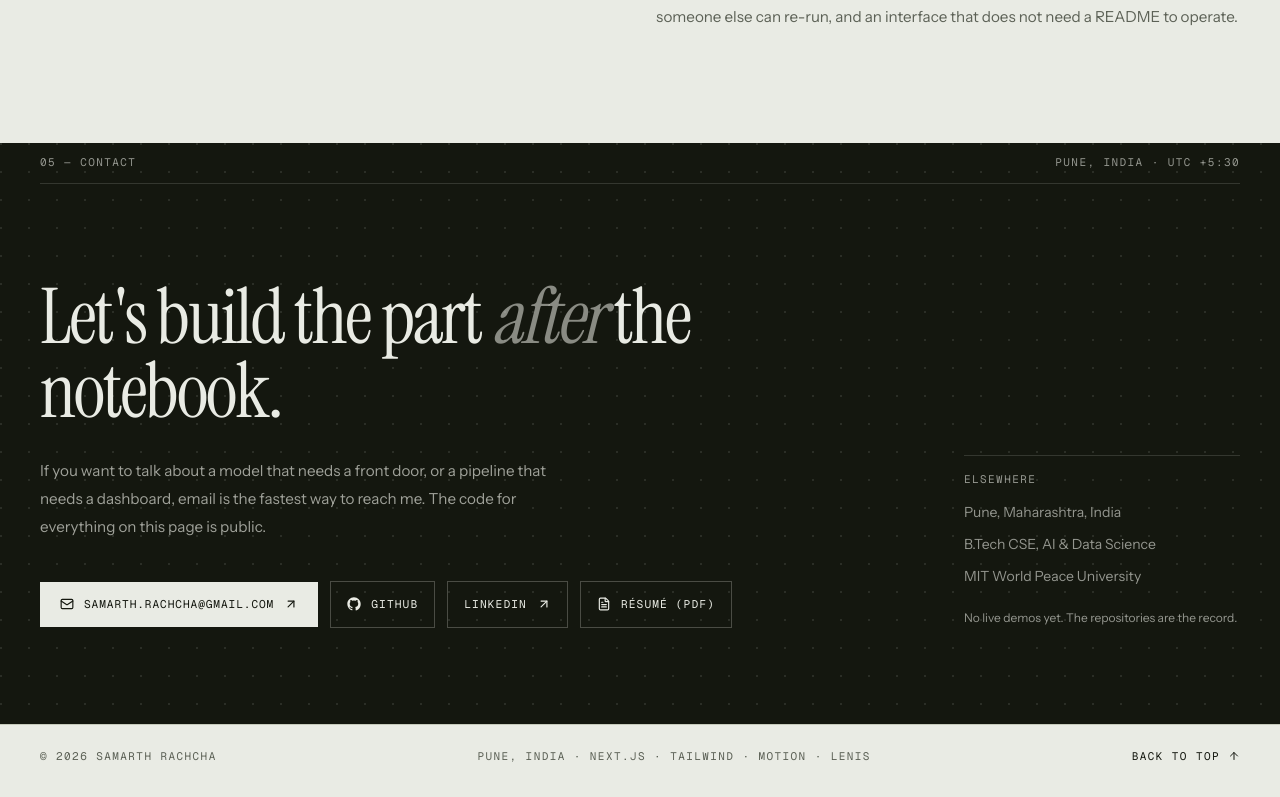
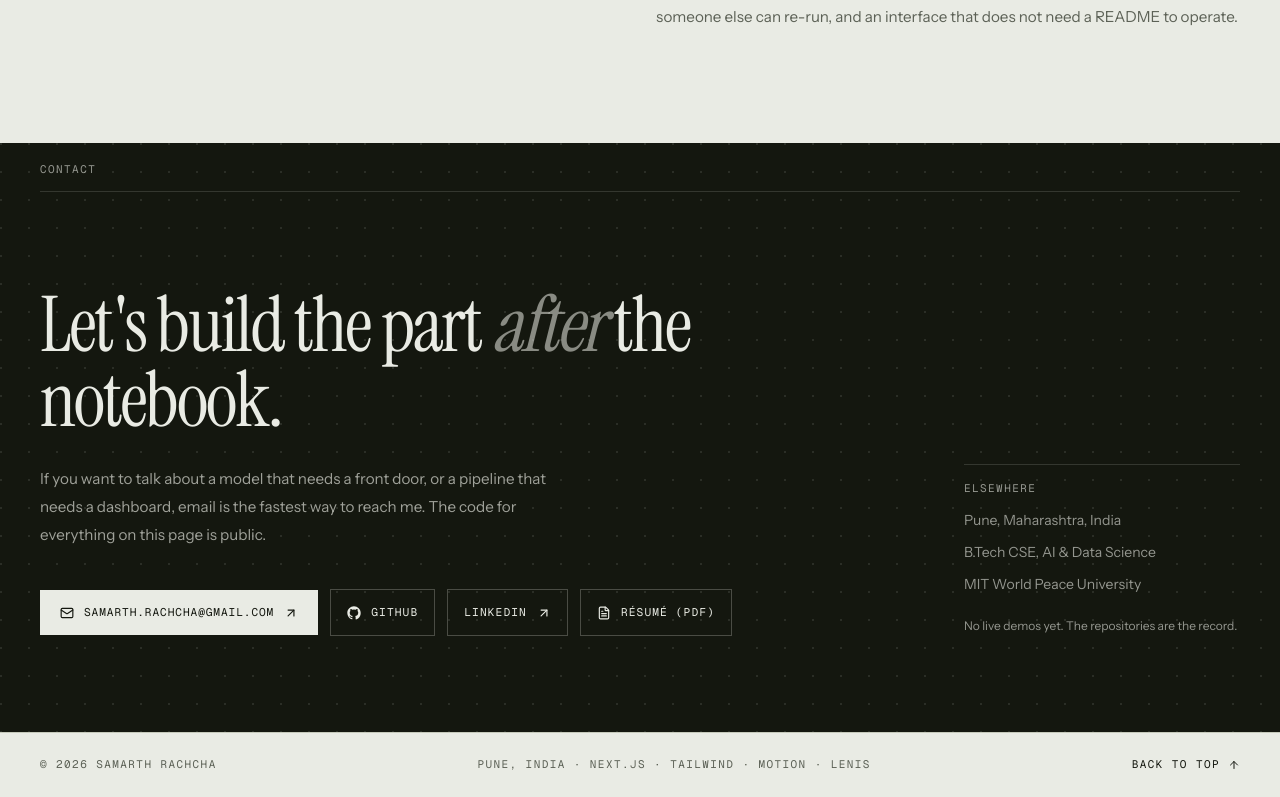
Before and after one commit to SamarthRachcha/Portfolio, a Next.js app: page / in a window 1280 px wide. Shown: the part 3992-4789 px from the top of the page. Built offline with nearby package versions, Linux system fonts and the light colour scheme.

Commit message:
Trim the contact header to its label

```diff
--- a/components/contact.tsx
+++ b/components/contact.tsx
@@ -19,11 +19,8 @@ export function Contact() {
       />
 
       <div className="relative mx-auto max-w-[88rem] px-6 md:px-10">
-        <div className="flex items-center justify-between gap-4 border-b border-paper/15 py-3">
-          <span className="label text-paper/60">05 — Contact</span>
-          <span className="label hidden text-paper/60 sm:block">
-            Pune, India · UTC +5:30
-          </span>
+        <div className="border-b border-paper/15 py-3">
+          <span className="label text-paper/60">Contact</span>
         </div>
 
         <div className="grid gap-12 py-16 md:grid-cols-12 md:gap-8 md:py-24">
```
